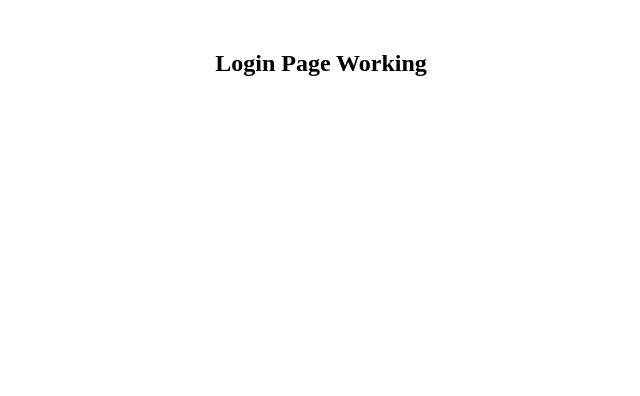
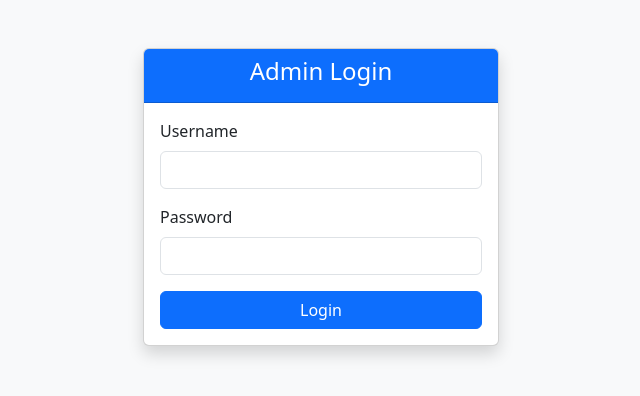
Before and after one commit to GOVTPOLYTECHNIC/college-fees-system, a Flask app: page /login in a window 1280 px wide. Shown: the top 396 px of the page, without its empty margins (319-959 px from the left). Run offline with Flask 3, Linux system fonts and the light colour scheme.

Commit message:
Enhance login page with Bootstrap and layout
Added Bootstrap styling and improved layout for the login page.

```diff
--- a/templates/login.html
+++ b/templates/login.html
@@ -1,9 +1,44 @@
 <!DOCTYPE html>
 <html>
 <head>
-    <title>Login</title>
+  <title>Login</title>
+  <link href="https://cdn.jsdelivr.net/npm/bootstrap@5.3.0/dist/css/bootstrap.min.css" rel="stylesheet">
 </head>
-<body>
-    <h2 style="margin-top:50px;text-align:center;">Login Page Working</h2>
+<body class="bg-light">
+
+<div class="container mt-5">
+  <div class="row justify-content-center">
+    <div class="col-md-4">
+
+      <div class="card shadow">
+        <div class="card-header bg-primary text-white text-center">
+          <h4>Admin Login</h4>
+        </div>
+
+        <div class="card-body">
+          {% if error %}
+            <div class="alert alert-danger">{{ error }}</div>
+          {% endif %}
+
+          <form method="post">
+            <div class="mb-3">
+              <label class="form-label">Username</label>
+              <input class="form-control" name="username" required>
+            </div>
+
+            <div class="mb-3">
+              <label class="form-label">Password</label>
+              <input class="form-control" name="password" type="password" required>
+            </div>
+
+            <button class="btn btn-primary w-100">Login</button>
+          </form>
+        </div>
+
+      </div>
+
+    </div>
+  </div>
+</div>
 </body>
 </html>
```
